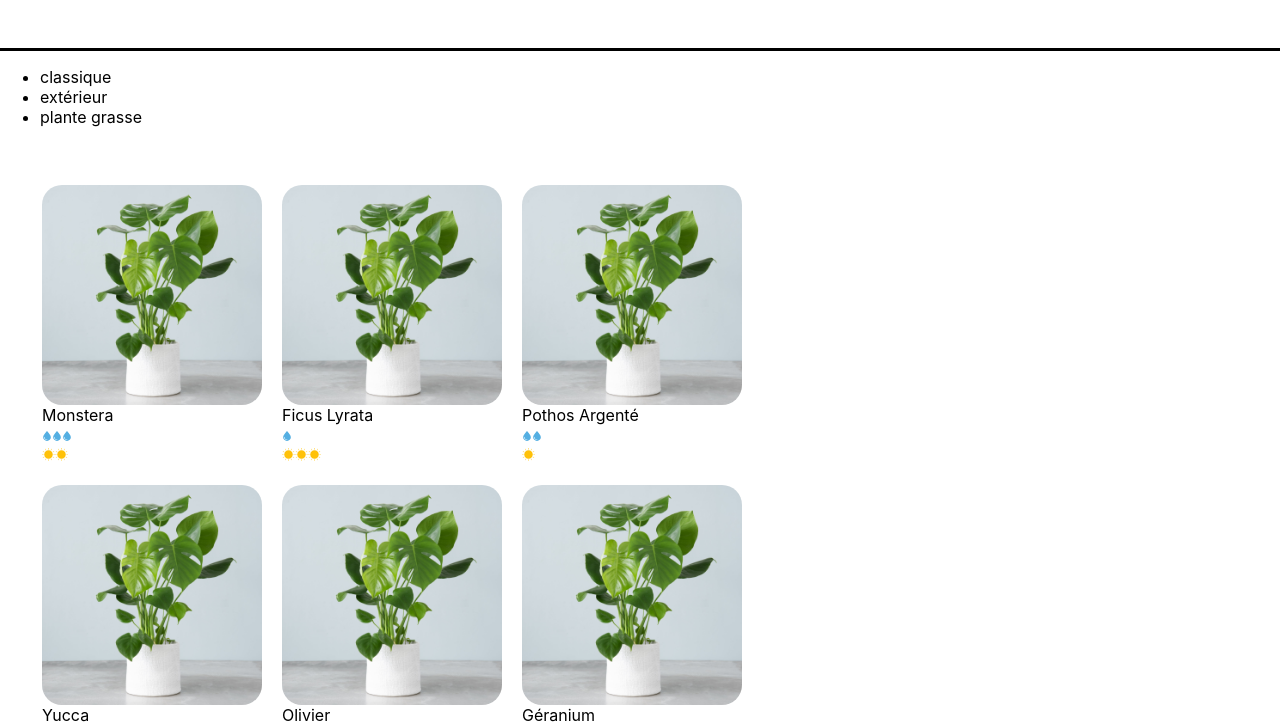
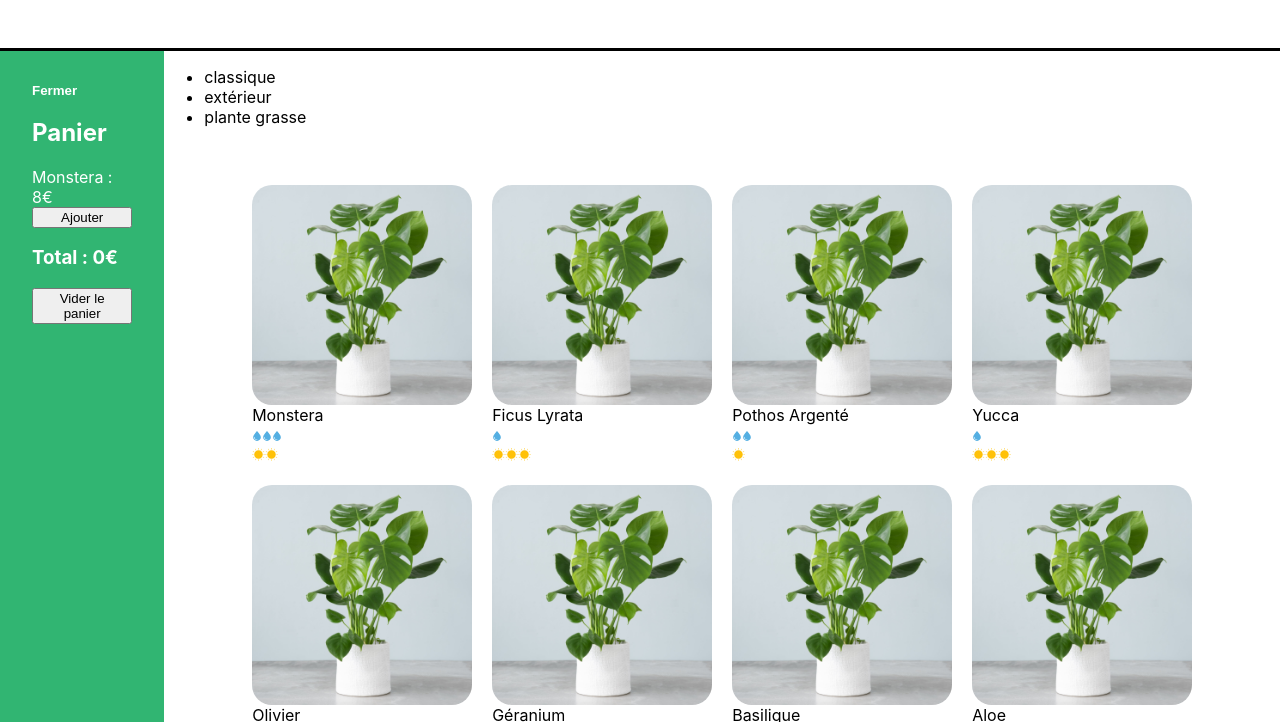
Before and after one commit to SERGELEBON/React-, a React app: page / in a window 1280 px wide. Shown: the part 98-820 px from the top of the page. Built offline with nearby package versions, Linux system fonts and the light colour scheme.

Commit message:
modification de l'interface et l'ajout des State

```diff
--- a/src/components/App.js
+++ b/src/components/App.js
@@ -1,8 +1,9 @@
 import Banner from './Banner'
 import logo from '../assets/logo.png'
-// import Cart from './Cart'
+import Cart from './Cart'
 import Footer from './Footer'
 import ShoppingList from './ShoppingList'
+import '../styles/Layout.css'
 
 function App() {
 	return (
@@ -11,8 +12,10 @@ function App() {
 				<img src={logo} alt='La maison jungle' className='lmj-logo' />
 				<h1 className='lmj-title'>La maison jungle</h1>
 			</Banner>
-			{/* <Cart /> */}
-			<ShoppingList />
+			<div className='lmj-layout-inner'>
+				<Cart />
+				<ShoppingList />
+			</div>
 			<Footer />
 		</div>
 	)
--- a/src/components/Banner.js
+++ b/src/components/Banner.js
@@ -1,14 +1,7 @@
-import logo from '../assets/logo.png'
 import '../styles/Banner.css'
 
-function Banner() {
-	const title = 'La maison jungle'
-	return (
-		<div className='lmj-banner'>
-			<img src={logo} alt='La maisonjungle' className='lmj-logo' />
-			<h1 className='lmj-title'>{title}</h1>
-		</div>
-	)
+function Banner({ children }) {
+	return <div className='lmj-banner'>{children}</div>
 }
 
 export default Banner
--- a/src/components/Cart.js
+++ b/src/components/Cart.js
@@ -1,18 +1,33 @@
+import { useState } from 'react'
 import '../styles/Cart.css'
 
 function Cart() {
 	const monsteraPrice = 8
-	const ivyPrice = 10
-	const flowerPrice = 15
-	return (
+	const [cart, updateCart] = useState(0)
+	const [isOpen, setIsOpen] = useState(true)
+
+	return isOpen ? (
 		<div className='lmj-cart'>
+			<button
+				className='lmj-cart-toggle-button'
+				onClick={() => setIsOpen(false)}
+			>
+				Fermer
+			</button>
 			<h2>Panier</h2>
-			<ul>
-				<li>Monstera : {monsteraPrice}€</li>
-				<li>Lierre : {ivyPrice}€</li>
-				<li>Fleurs : {flowerPrice}€</li>
-			</ul>
-			Total : {monsteraPrice + ivyPrice + flowerPrice}€
+			<div>Monstera : {monsteraPrice}€</div>
+			<button onClick={() => updateCart(cart + 1)}>Ajouter</button>
+			<h3>Total : {monsteraPrice * cart}€</h3>
+			<button onClick={() => updateCart(0)}>Vider le panier</button>
+		</div>
+	) : (
+		<div className='lmj-cart-closed'>
+			<button
+				className='lmj-cart-toggle-button'
+				onClick={() => setIsOpen(true)}
+			>
+				Ouvrir le Panier
+			</button>
 		</div>
 	)
 }
--- a/src/styles/Cart.css
+++ b/src/styles/Cart.css
@@ -2,4 +2,33 @@
 	color: white;
 	background-color: #31b572;
 	padding: 32px;
+	display: flex;
+	flex-direction: column;
+	justify-content: flex-start;
+	width: 200px;
 }
+
+.lmj-cart-add-button {
+	margin-left: 32px;
+	cursor: pointer;
+}
+
+.lmj-cart-toggle-button {
+	background: none;
+	outline: none;
+	border: none;
+	font-weight: 600;
+	cursor: pointer;
+	align-self: self-start;
+	padding: 0;
+	color: white;
+}
+
+.lmj-cart-closed {
+	padding: 32px;
+	width: 200px;
+}
+
+.lmj-cart-closed > button {
+	color: black;
+}
--- /dev/null
+++ b/src/styles/Layout.css
@@ -0,0 +1,4 @@
+.lmj-layout-inner {
+	display: flex;
+	flex-direction: row;
+}
--- a/src/styles/PlantItem.css
+++ b/src/styles/PlantItem.css
@@ -2,6 +2,7 @@
 	height: 220px;
 	width: 220px;
 	border-radius: 20px;
+	object-fit: cover;
 }
 
 .lmj-plant-item {
--- a/src/styles/ShoppingList.css
+++ b/src/styles/ShoppingList.css
@@ -1,7 +1,11 @@
+.lmj-shopping-list {
+	width: 100%;
+}
+
 .lmj-plant-list {
 	list-style-type: none;
 	padding: 32px;
 	display: flex;
 	flex-wrap: wrap;
-	max-width: 800px;
+	justify-content: center;
 }
```
Also changed, not shown: src/assets/basil.jpg (added), src/assets/cactus.jpg (added), src/assets/calathea.jpg (added), src/assets/lyrata.jpg (added), src/assets/mint.jpg (added), src/assets/olivier.jpg (added), src/assets/pothos.jpg (added), src/assets/succulent.jpg (added), 1 other file.
